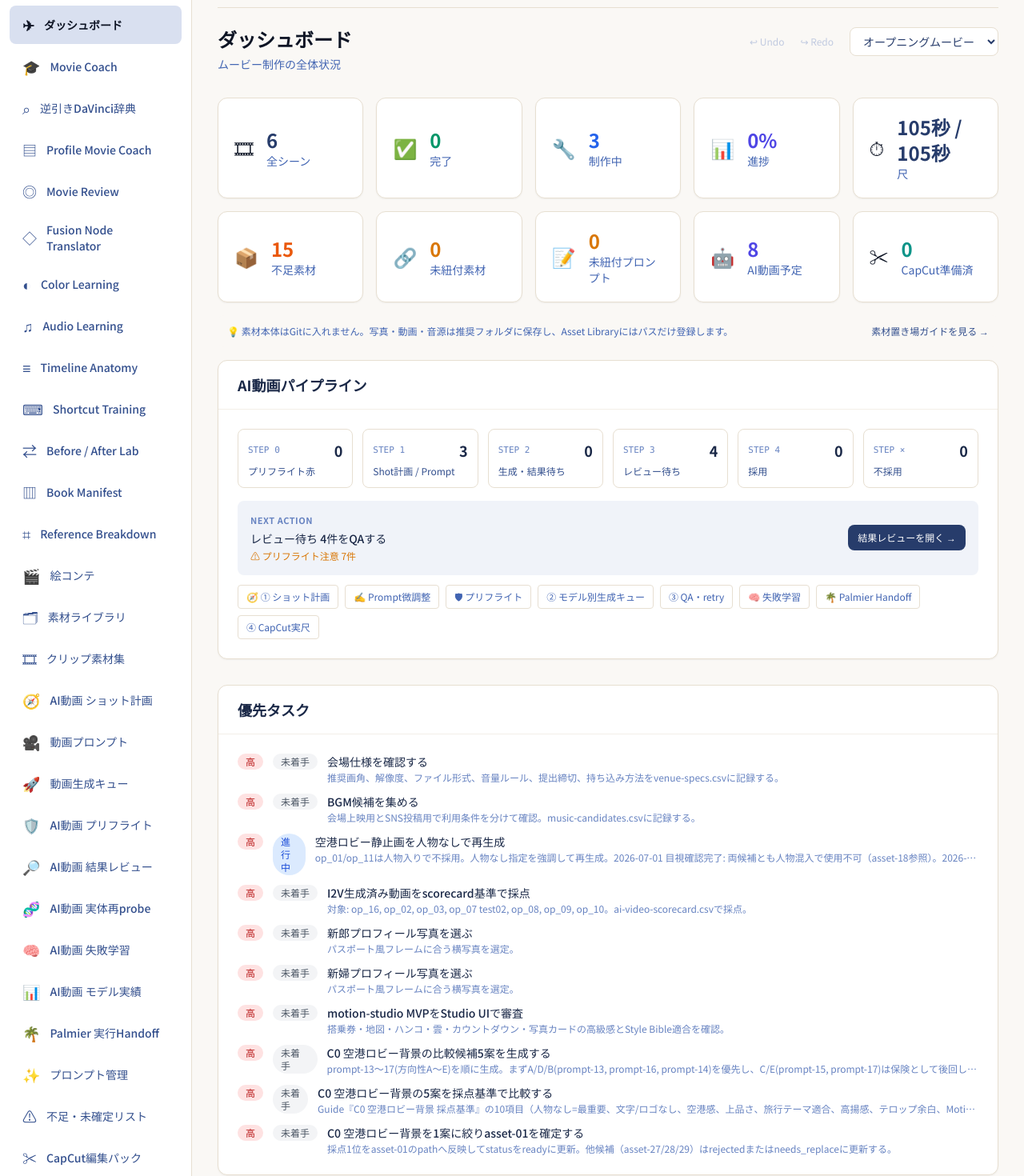
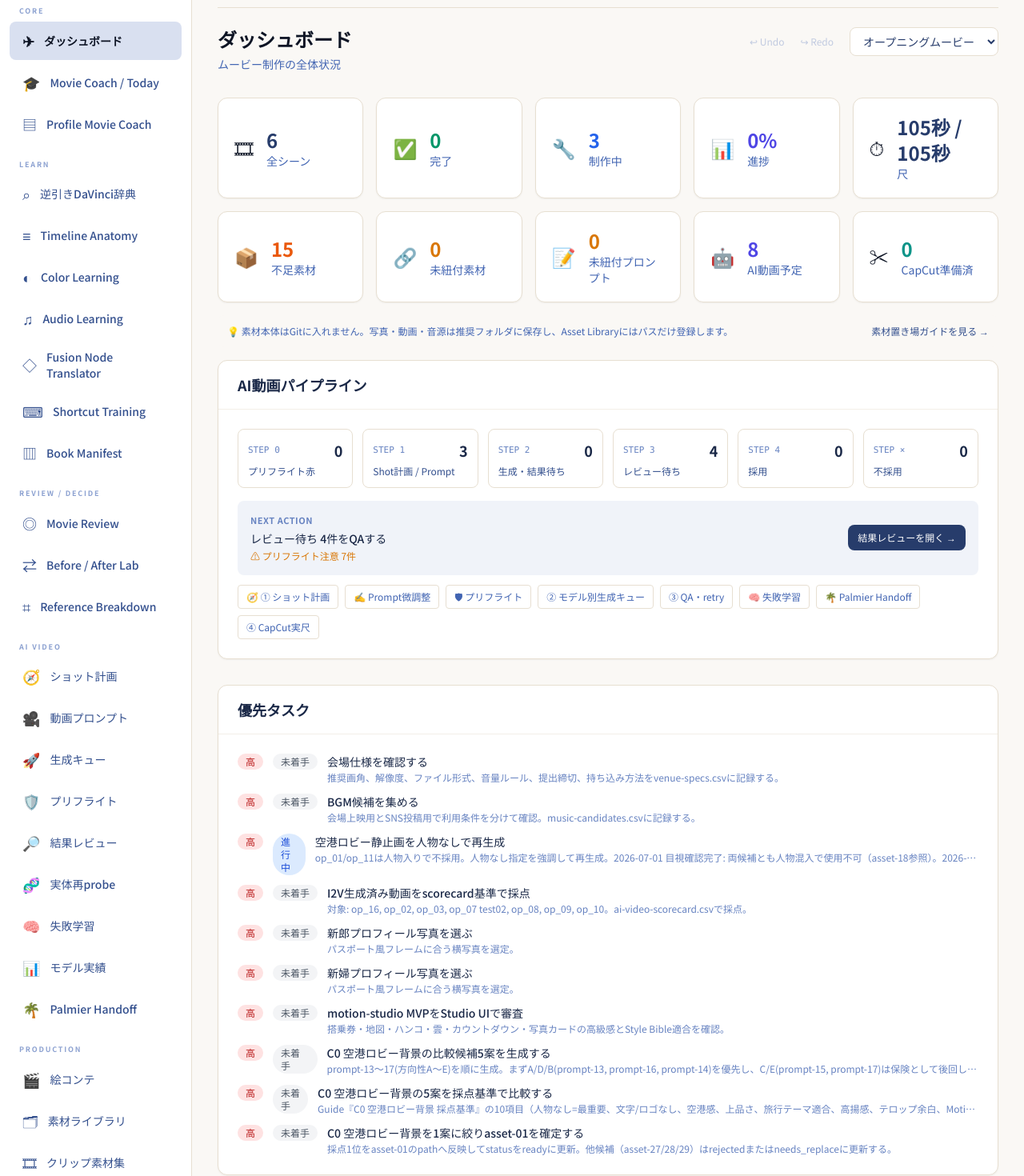
Before and after one commit to m-shogo/wedding-project, a React (Vite) app in the folder movie-dashboard/: page / in a window 1280 px wide. Shown: the part 100-1570 px from the top of the page at 80% size. Built offline with nearby package versions, Linux system fonts and the light colour scheme.

Commit message:
refactor(movie-coach): group sidebar by editing workflow

```diff
--- a/movie-dashboard/src/components/Sidebar.tsx
+++ b/movie-dashboard/src/components/Sidebar.tsx
@@ -2,41 +2,89 @@ import { NavLink } from "react-router-dom";
 import { useProduction } from "../store/productionStore";
 import { useTheme } from "../store/themeStore";
 
-const links = [
+interface SidebarLink {
+  to: string;
+  label: string;
+  icon: string;
+}
+
+interface SidebarSection {
+  sectionId: string;
+  label: string;
+  links: SidebarLink[];
+}
+
+const navSections: SidebarSection[] = [
+  {
+    sectionId: "core",
+    label: "CORE",
+    links: [
       { to: "/", label: "ダッシュボード", icon: "✈" },
-  { to: "/movie-coach", label: "Movie Coach", icon: "🎓" },
+      { to: "/movie-coach", label: "Movie Coach / Today", icon: "🎓" },
+      { to: "/movie-coach/profile", label: "Profile Movie Coach", icon: "▤" },
+    ],
+  },
+  {
+    sectionId: "learn",
+    label: "LEARN",
+    links: [
       { to: "/movie-coach/dictionary", label: "逆引きDaVinci辞典", icon: "⌕" },
-  { to: "/movie-coach/profile", label: "Profile Movie Coach", icon: "▤" },
-  { to: "/movie-coach/review", label: "Movie Review", icon: "◎" },
-  { to: "/movie-coach/fusion", label: "Fusion Node Translator", icon: "◇" },
+      { to: "/movie-coach/timeline", label: "Timeline Anatomy", icon: "≡" },
       { to: "/movie-coach/color", label: "Color Learning", icon: "◐" },
       { to: "/movie-coach/audio", label: "Audio Learning", icon: "♫" },
-  { to: "/movie-coach/timeline", label: "Timeline Anatomy", icon: "≡" },
+      { to: "/movie-coach/fusion", label: "Fusion Node Translator", icon: "◇" },
       { to: "/movie-coach/shortcuts", label: "Shortcut Training", icon: "⌨" },
+      { to: "/movie-coach/book", label: "Book Manifest", icon: "▥" },
+    ],
+  },
+  {
+    sectionId: "review",
+    label: "REVIEW / DECIDE",
+    links: [
+      { to: "/movie-coach/review", label: "Movie Review", icon: "◎" },
       { to: "/movie-coach/compare", label: "Before / After Lab", icon: "⇄" },
-  { to: "/movie-coach/book", label: "Book Manifest", icon: "▥" },
       { to: "/movie-coach/reference", label: "Reference Breakdown", icon: "⌗" },
+    ],
+  },
+  {
+    sectionId: "ai-video",
+    label: "AI VIDEO",
+    links: [
+      { to: "/video-shot-planner", label: "ショット計画", icon: "🧭" },
+      { to: "/video-prompt-builder", label: "動画プロンプト", icon: "🎥" },
+      { to: "/video-generation-queue", label: "生成キュー", icon: "🚀" },
+      { to: "/video-preflight", label: "プリフライト", icon: "🛡️" },
+      { to: "/video-result-review", label: "結果レビュー", icon: "🔎" },
+      { to: "/video-asset-reprobe", label: "実体再probe", icon: "🧬" },
+      { to: "/video-failure-lab", label: "失敗学習", icon: "🧠" },
+      { to: "/video-model-evidence", label: "モデル実績", icon: "📊" },
+      { to: "/palmier-handoff", label: "Palmier Handoff", icon: "🌴" },
+    ],
+  },
+  {
+    sectionId: "production",
+    label: "PRODUCTION",
+    links: [
       { to: "/storyboard", label: "絵コンテ", icon: "🎬" },
       { to: "/assets", label: "素材ライブラリ", icon: "🗂" },
       { to: "/clips", label: "クリップ素材集", icon: "🎞" },
-  { to: "/video-shot-planner", label: "AI動画 ショット計画", icon: "🧭" },
-  { to: "/video-prompt-builder", label: "動画プロンプト", icon: "🎥" },
-  { to: "/video-generation-queue", label: "動画生成キュー", icon: "🚀" },
-  { to: "/video-preflight", label: "AI動画 プリフライト", icon: "🛡️" },
-  { to: "/video-result-review", label: "AI動画 結果レビュー", icon: "🔎" },
-  { to: "/video-asset-reprobe", label: "AI動画 実体再probe", icon: "🧬" },
-  { to: "/video-failure-lab", label: "AI動画 失敗学習", icon: "🧠" },
-  { to: "/video-model-evidence", label: "AI動画 モデル実績", icon: "📊" },
-  { to: "/palmier-handoff", label: "Palmier 実行Handoff", icon: "🌴" },
+      { to: "/profile-planner", label: "写真計画", icon: "📷" },
       { to: "/prompts", label: "プロンプト管理", icon: "✨" },
       { to: "/missing", label: "不足・未確定リスト", icon: "⚠" },
-  { to: "/capcut", label: "CapCut編集パック", icon: "✂" },
       { to: "/production-map", label: "制作マップ", icon: "🗺" },
       { to: "/quality", label: "品質ゲート", icon: "🏁" },
-  { to: "/profile-planner", label: "写真計画", icon: "📷" },
+      { to: "/capcut", label: "CapCut編集パック", icon: "✂" },
+    ],
+  },
+  {
+    sectionId: "system",
+    label: "SYSTEM",
+    links: [
       { to: "/asset-placement-guide", label: "素材置き場ガイド", icon: "📁" },
       { to: "/data", label: "データ管理", icon: "💾" },
       { to: "/guide", label: "使い方", icon: "📖" },
+    ],
+  },
 ];
 
 export function Sidebar() {
@@ -51,8 +99,14 @@ export function Sidebar() {
         </h1>
         <p className="text-xs text-navy-400 mt-0.5 dark:text-navy-300">ウェディングムービー制作管理</p>
       </div>
-      <nav className="flex-1 p-3 space-y-1">
-        {links.map((link) => (
+      <nav className="flex-1 p-3 overflow-y-auto">
+        {navSections.map((section, sectionIndex) => (
+          <div key={section.sectionId} className={sectionIndex === 0 ? "" : "mt-5"}>
+            <p className="px-3 mb-1.5 text-[9px] font-semibold tracking-[0.2em] text-navy-300 dark:text-navy-500">
+              {section.label}
+            </p>
+            <div className="space-y-1">
+              {section.links.map((link) => (
                 <NavLink
                   key={link.to}
                   to={link.to}
@@ -64,6 +118,9 @@ export function Sidebar() {
                   <span className="text-lg">{link.icon}</span>
                   {link.label}
                 </NavLink>
+              ))}
+            </div>
+          </div>
         ))}
       </nav>
       <div className="p-4 border-t border-sand-100 space-y-2 dark:border-navy-700">
```
Lines whose indentation alone changed are shown as unchanged.
